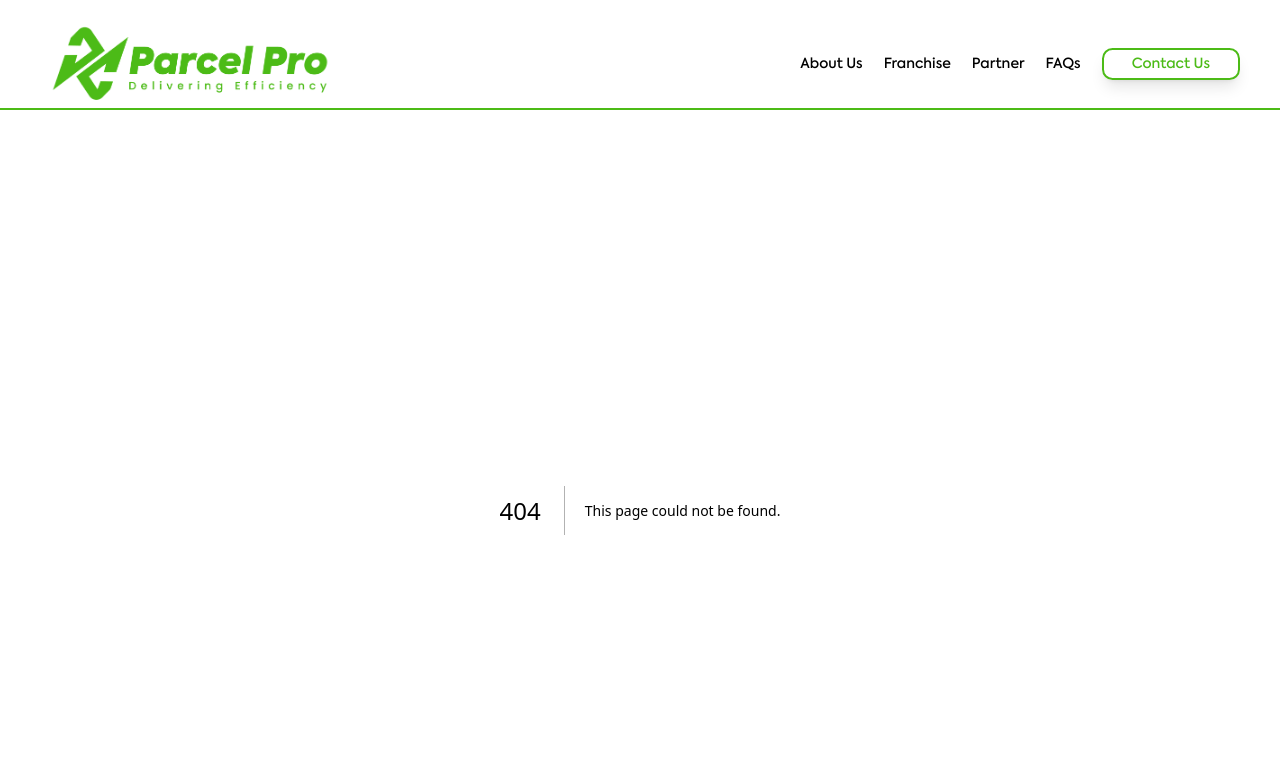
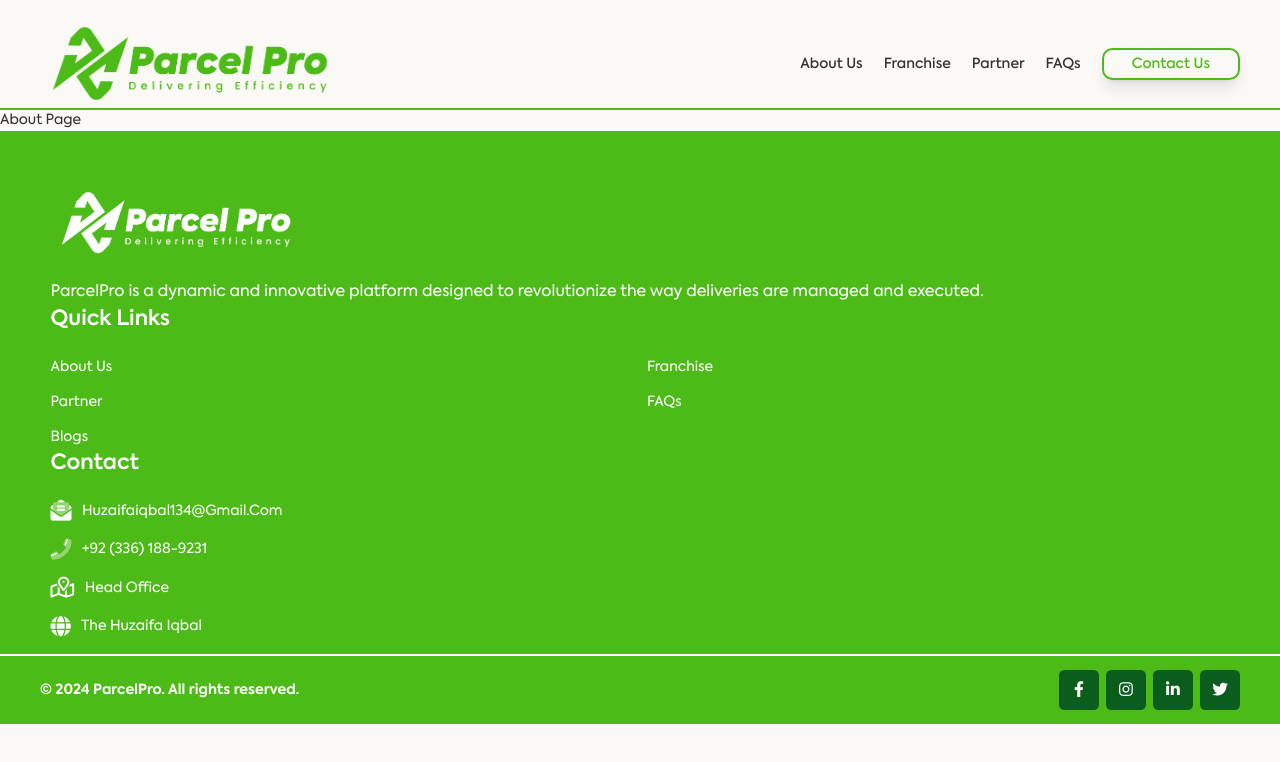
Before and after one commit to huzaifa392001/fyp, a Next.js app: page /about in a window 1280 px wide. Before the commit this address had no page. Shown: the top 762 px of the page. Built offline with nearby package versions, Linux system fonts and the light colour scheme.

Commit message:
home page completed

```diff
--- a/Components/Footer/Footer.jsx
+++ b/Components/Footer/Footer.jsx
@@ -7,7 +7,7 @@ function Footer() {
     return (
         <footer>
             <div className="container mx-auto">
-                <div className="grid grid-cols-3">
+                <div className="grid grid-cols-3 -mx-3">
                     <div className="footerContent">
                         <figure className="logo">
                             <Image
@@ -25,7 +25,7 @@ function Footer() {
                         <h3>Quick Links</h3>
                         <ul>
                             <li>
-                                <Link href=''>About Us</Link>
+                                <Link href='/about'>About Us</Link>
                             </li>
                             <li>
                                 <Link href=''>Franchise</Link>
@@ -53,12 +53,17 @@ function Footer() {
                             <li>
                                 <Link href={'tel:+923361889231'} >
                                     <i className="fad fa-phone"></i>
-                                    +92 (336) 188-9231
+                                    <span>
+                                        +92 (336) 188-9231
+                                    </span>
                                 </Link>
                             </li>
                             <li>
                                 <Link href={''} >
                                     <i className="far fa-map-marked-alt" />
+                                    <span>
+                                        Head Office
+                                    </span>
                                 </Link>
                             </li>
                             <li>
@@ -71,6 +76,35 @@ function Footer() {
                     </div>
                 </div>
             </div>
+            <div class="copyright">
+                <div class="container mx-auto">
+                    <div class="copyrightCont">
+                        <p>© 2024 ParcelPro. All rights reserved.</p>
+                        <ul class="socialLinks">
+                            <li>
+                                <Link href={''}>
+                                    <i class="fab fa-facebook-f"></i>
+                                </Link>
+                            </li>
+                            <li>
+                                <Link href={''}>
+                                    <i class="fab fa-instagram"></i>
+                                </Link>
+                            </li>
+                            <li>
+                                <Link href={''}>
+                                    <i class="fab fa-linkedin-in"></i>
+                                </Link>
+                            </li>
+                            <li>
+                                <Link href={''}>
+                                    <i class="fab fa-twitter"></i>
+                                </Link>
+                            </li>
+                        </ul>
+                    </div>
+                </div>
+            </div>
         </footer>
     )
 }
--- a/Components/Footer/Footer.scss
+++ b/Components/Footer/Footer.scss
@@ -1,5 +1,10 @@
 footer {
     @apply bg-[var(--theme-color)] pt-16;
+    .grid {
+        > * {
+            @apply px-3;
+        }
+    }
     .footerContent {
         p {
             @apply text-[var(--white)] text-[1.125rem] mt-6;
@@ -11,10 +16,68 @@ footer {
         }
 
         ul {
-            @apply flex items-start flex-col gap-4;
+            @apply flex items-start flex-col gap-4 columns-2;
             li {
                 a {
-                    @apply text-[var(--white)] font-normal capitalize ;
+                    @apply text-[var(--white)] font-normal capitalize transition-all relative pb-1;
+                    transition-duration: 0.3s;
+                }
+            }
+            &:not(.contactInfo) {
+                @apply grid grid-cols-2;
+                li {
+                    a {
+                        &::before {
+                            content: "";
+                            @apply absolute left-0 bottom-0 w-full bg-[var(--dark-theme-color)] h-0.5 scale-x-0 origin-left transition-all;
+                            transition-duration: 0.3s;
+                        }
+
+                        &:hover {
+                            &::before {
+                                @apply scale-x-100;
+                            }
+                        }
+                    }
+                }
+            }
+
+            &.contactInfo {
+                li {
+                    a {
+                        @apply flex items-center gap-3 leading-none;
+                        i {
+                            @apply text-[1.5rem] transition-all;
+                        }
+
+                        &:hover {
+                            i {
+                                @apply text-[var(--secondary-color)];
+                            }
+                        }
+                    }
+                }
+            }
+        }
+    }
+    .copyright {
+        @apply border-t-2 border-[var(--white)] py-4 mt-4;
+
+        .copyrightCont {
+            @apply flex items-center justify-between;
+            p {
+                @apply text-center text-[var(--white)] text-[1rem] font-bold;
+            }
+            .socialLinks {
+                @apply flex items-center gap-2;
+                li {
+                    a {
+                        @apply bg-[var(--dark-theme-color)] w-[40px] h-[40px] flex items-center justify-center rounded-md text-[1.125rem] text-[var(--white)] transition-all;
+                        transition-duration: 0.3s;
+                        &:hover {
+                            @apply bg-[var(--secondary-color)];
+                        }
+                    }
                 }
             }
         }
--- a/Components/Header/Header.jsx
+++ b/Components/Header/Header.jsx
@@ -24,7 +24,7 @@ function Header() {
                     <div className="navbar">
                         <ul>
                             <li>
-                                <Link href=''>About Us</Link>
+                                <Link href='/about'>About Us</Link>
                             </li>
                             <li>
                                 <Link href=''>Franchise</Link>
--- a/Components/Header/Header.scss
+++ b/Components/Header/Header.scss
@@ -13,10 +13,10 @@ header {
 
         li {
             a {
-                @apply md:text-[1rem] font-medium relative transition-all text-[1.5rem];
+                @apply md:text-[1rem] font-medium relative transition-all text-[1.5rem] pb-0.5;
                 &::before {
                     content: "";
-                    @apply absolute bottom-0 left-0 w-full bg-[var(--theme-color)] h-[2px] transition-all scale-x-0 origin-left;
+                    @apply absolute bottom-0 left-0 w-full bg-[var(--theme-color)] h-[2px] transition-all scale-x-0 origin-left ;
                 }
                 &:hover {
                     @apply text-[var(--theme-color)];
--- /dev/null
+++ b/app/about/page.js
@@ -0,0 +1,9 @@
+import React from 'react'
+
+function page() {
+  return (
+    <div>About Page</div>
+  )
+}
+
+export default page
--- a/public/variables.scss
+++ b/public/variables.scss
@@ -8,6 +8,8 @@ $breakpoint-xs: 320.98px;
 :root {
   --background: #faf9f6;
   --theme-color: #4cbb17;
+  --secondary-color: #2A4494;
+  --dark-theme-color: #0B5D1E;
   --text-color: #333333;
   --white: #ffffff;
   --black: #000000;
```
Also changed, not shown: app/page.js (line endings or trailing spaces).
